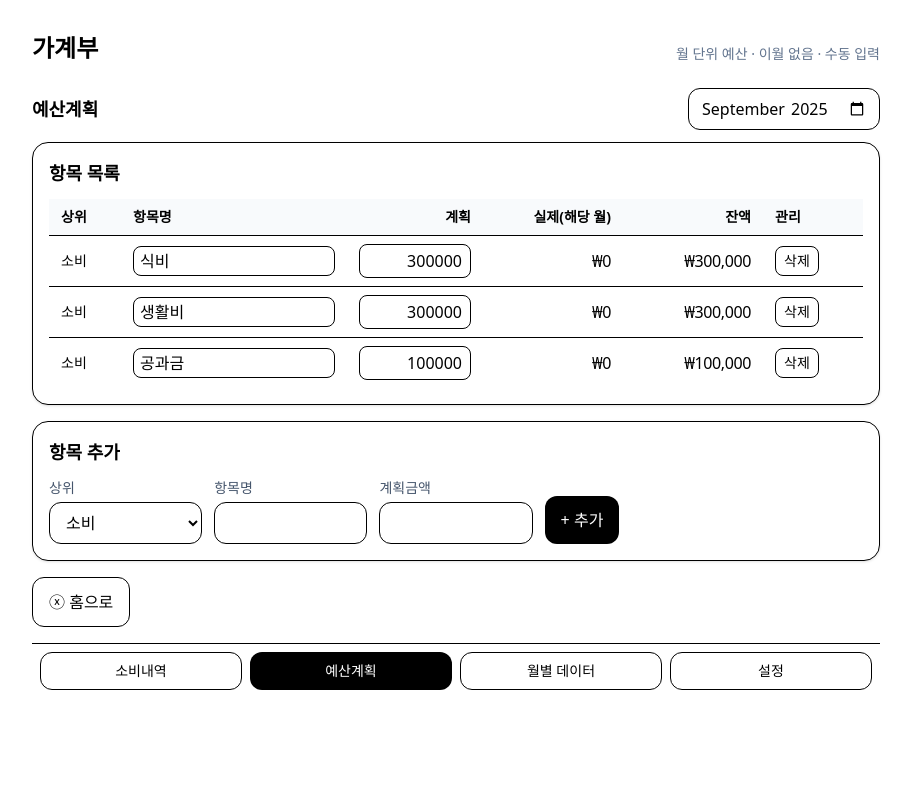
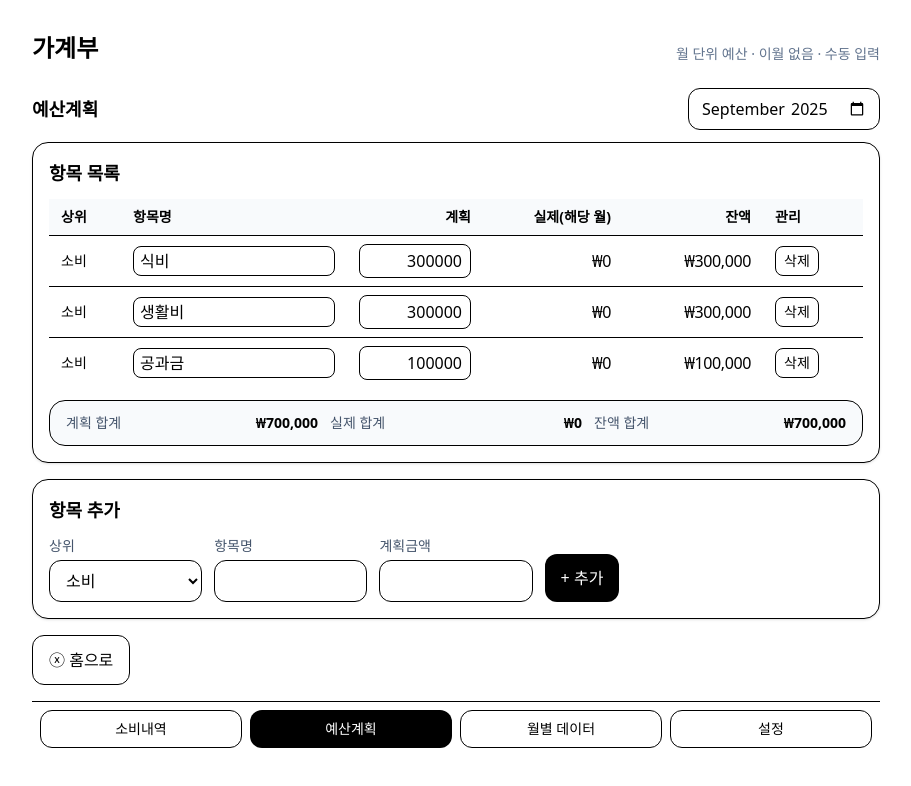
Before and after one commit to chanzii/budget-app, a React (Vite) app: page / in a window 1280 px wide. Both pictures are taken after a click on the button "예산계획". Shown: the top 786 px of the page, without its empty margins (184-1095 px from the left). Built offline with nearby package versions, Linux system fonts and the light colour scheme.

Commit message:
fix(list): clear filters on ListView unmount

```diff
--- a/src/App.tsx
+++ b/src/App.tsx
@@ -642,6 +642,17 @@ function ListView({
       return map;
     }, [list, monthTxs]);
 
+// ▶ 예산 합계(계획/실제/잔액)
+const totals = useMemo(() => {
+  const plan = list.reduce((s, b) => s + (b.plan || 0), 0);
+  let actual = 0;
+  list.forEach((b) => {
+    actual += actualByBudgetId.get(b.id) || 0;
+  });
+  const remain = Math.max(plan - actual, 0);
+  return { plan, actual, remain };
+}, [list, actualByBudgetId]);
+
     // 입력 중엔 로컬 상태에만 반영 → onBlur 때 한 번 저장(커서 튐 방지)
     const [editingName, setEditingName] = useState<Record<string, string>>({});
     const [editingPlan, setEditingPlan] = useState<Record<string, string>>({});
@@ -783,6 +794,23 @@ function ListView({
         })}
       </tbody>
     </table>
+{/* 합계 요약 */}
+<div className="mt-3 rounded-2xl border bg-slate-50 px-4 py-3">
+  <div className="grid grid-cols-3 gap-3 text-sm">
+    <div className="flex items-center justify-between">
+      <span className="text-slate-600">계획 합계</span>
+      <strong>{KRW.format(totals.plan)}</strong>
+    </div>
+    <div className="flex items-center justify-between">
+      <span className="text-slate-600">실제 합계</span>
+      <strong>{KRW.format(totals.actual)}</strong>
+    </div>
+    <div className="flex items-center justify-between">
+      <span className="text-slate-600">잔액 합계</span>
+      <strong>{KRW.format(totals.remain)}</strong>
+    </div>
+  </div>
+</div>
   </div>
 </Section>
 
```
